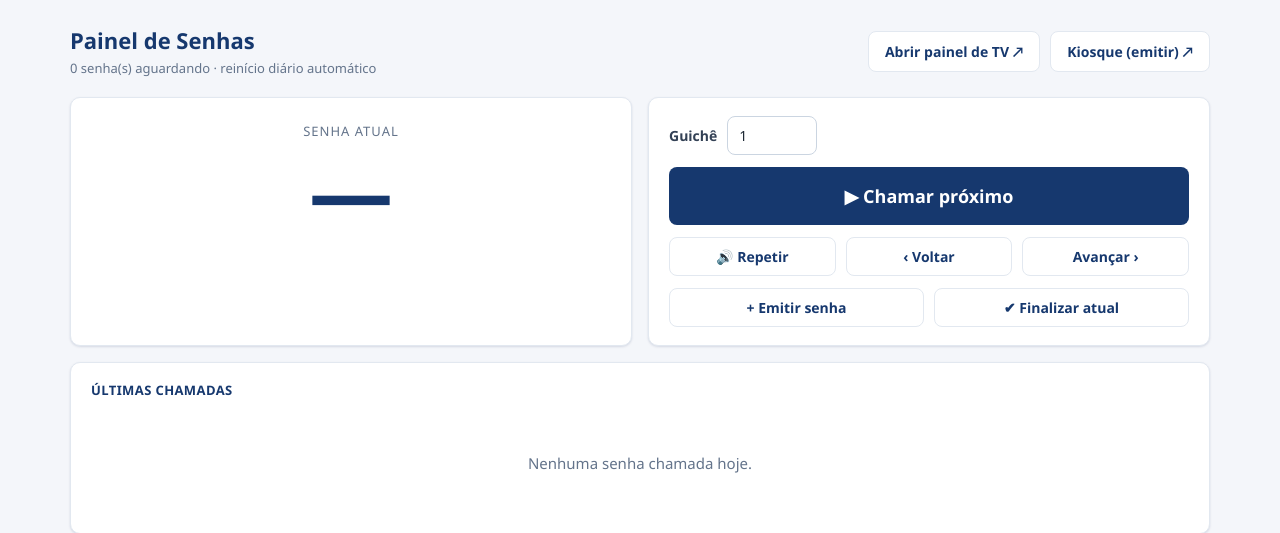
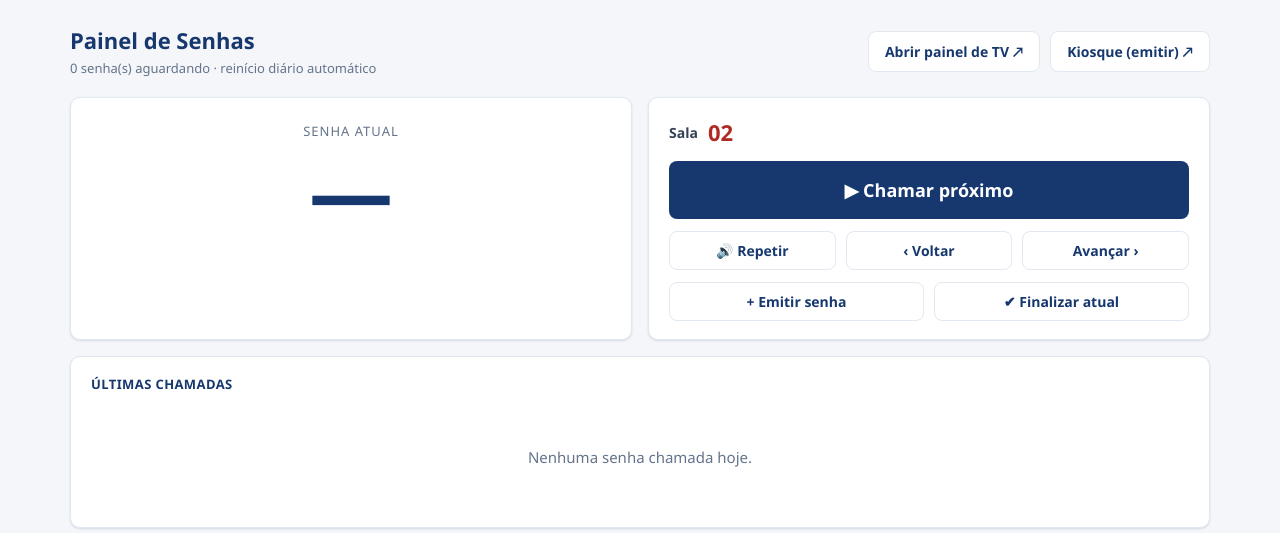
Before and after one commit to juninhojet-source/Jet_Python, a Django app: page /senhas/ in a window 1280 px wide. Shown: the part 113-646 px from the top of the page. Run offline with Django 5.2, Linux system fonts and the light colour scheme; the visitor is signed in with stand-in values (Sample User, id 1); data comes from the database, SQL or seed files in the repository; data that the repository does not hold is empty.

Commit message:
feat(senhas): fixa as chamadas de senha na Sala 02
- Todas as senhas MT sao chamadas para a Sala 02 (parametro
  SIGTRANS[SENHA_SALA_FIXA]=2). O painel do operador nao pede mais o
  numero: exibe a sala fixa e o 'Chamar proximo' ja usa a Sala 02.
- Terminologia 'Sala' (parametro SENHA_SALA_LABEL) no painel de TV, no
  painel do operador e no historico de chamadas.
- Estrutura pronta para reajuste futuro: definindo SENHA_SALA_FIXA=None,
  o seletor de sala volta a aparecer (mais de uma sala).
- Testes: chamada usa a sala fixa; com SENHA_SALA_FIXA=None permite
  escolher a sala. 45 no total.

Co-Authored-By: Claude Opus 4.8 <noreply@anthropic.com>
Claude-Session: https://claude.ai/code/session_01RwkWeeZuQzAXsxBUaQxZem

```diff
--- a/apps/senhas/views.py
+++ b/apps/senhas/views.py
@@ -1,4 +1,5 @@
 """Views do painel de senhas: controle (operador), painel de TV e kiosque."""
+from django.conf import settings
 from django.contrib.auth.mixins import LoginRequiredMixin
 from django.http import JsonResponse
 from django.shortcuts import redirect, render
@@ -11,11 +12,16 @@ from apps.accounts.mixins import EditorRequiredMixin
 from . import services
 
 
+def _sala_fixa():
+    return settings.SIGTRANS.get("SENHA_SALA_FIXA")
+
+
 def _estado_dict():
     e = services.estado()
     atual = e["atual"]
     return {
         "sequencia": e["painel"].sequencia,
+        "sala_label": settings.SIGTRANS.get("SENHA_SALA_LABEL", "Sala"),
         "atual": (
             {"codigo": atual.codigo, "guiche": atual.guiche} if atual else None
         ),
@@ -31,7 +37,10 @@ class OperadorView(EditorRequiredMixin, View):
 
     def get(self, request):
         ctx = services.estado()
-        ctx["guiche"] = request.session.get("guiche", 1)
+        fixa = _sala_fixa()
+        ctx["sala_fixa"] = fixa
+        ctx["sala_label"] = settings.SIGTRANS.get("SENHA_SALA_LABEL", "Sala")
+        ctx["guiche"] = fixa if fixa else request.session.get("guiche", 1)
         return render(request, "senhas/operador.html", ctx)
 
     def post(self, request):
@@ -39,8 +48,12 @@ class OperadorView(EditorRequiredMixin, View):
         if acao == "emitir":
             services.emitir_senha()
         elif acao == "chamar":
-            guiche = int(request.POST.get("guiche") or request.session.get("guiche", 1))
-            request.session["guiche"] = guiche
+            fixa = _sala_fixa()
+            if fixa:
+                guiche = int(fixa)
+            else:
+                guiche = int(request.POST.get("guiche") or request.session.get("guiche", 1))
+                request.session["guiche"] = guiche
             services.chamar_proximo(guiche)
         elif acao == "repetir":
             services.repetir()
--- a/config/settings.py
+++ b/config/settings.py
@@ -209,6 +209,11 @@ SIGTRANS = {
     "AGENDA_LIMITE_DIARIO": None,  # None = sem limite diário de agendamentos
     "SENHA_MAX": 50,        # senhas de MT-01 a MT-50, reiniciando em seguida
     "SENHA_PREFIXO": "MT",  # MT = Marcação de Transporte
+    # Sala/guichê fixo para as chamadas de senha. Enquanto houver apenas uma
+    # sala, todas as chamadas vão para a Sala 02. Para reativar a escolha (mais
+    # salas no futuro), defina como None.
+    "SENHA_SALA_FIXA": 2,
+    "SENHA_SALA_LABEL": "Sala",
 }
 
 # --- Identidade institucional (branding) -------------------------------------
--- a/static/css/sigtrans.css
+++ b/static/css/sigtrans.css
@@ -181,6 +181,7 @@ td.nowrap .btn { margin-left: 4px; }
 .senha-controls { display: flex; flex-direction: column; gap: 12px; }
 .guiche-row { display: flex; align-items: center; gap: 10px; }
 .guiche-row label { font-weight: 600; font-size: 14px; color: #334155; }
+.sala-fixa { font-size: 22px; font-weight: 800; color: var(--red); font-variant-numeric: tabular-nums; }
 .btn-block { width: 100%; justify-content: center; }
 .senha-controls .btn-primary { font-size: 18px; padding: 16px; }
 .btn-row { display: flex; gap: 10px; }
--- a/templates/senhas/operador.html
+++ b/templates/senhas/operador.html
@@ -17,15 +17,20 @@
   <div class="card"><div class="card-body senha-atual-box">
     <div class="lbl">Senha atual</div>
     <div class="senha-num">{% if atual %}{{ atual.codigo }}{% else %}—{% endif %}</div>
-    <div class="senha-gui">{% if atual and atual.guiche %}Guichê {{ atual.guiche|stringformat:"02d" }}{% else %}&nbsp;{% endif %}</div>
+    <div class="senha-gui">{% if atual and atual.guiche %}{{ sala_label }} {{ atual.guiche|stringformat:"02d" }}{% else %}&nbsp;{% endif %}</div>
   </div></div>
 
   <div class="card"><div class="card-body">
     <form method="post" class="senha-controls">
       {% csrf_token %}
       <div class="guiche-row">
-        <label for="guiche">Guichê</label>
-        <input type="number" name="guiche" id="guiche" min="1" max="99" value="{{ guiche }}" class="campo" style="width:90px">
+        {% if sala_fixa %}
+          <label>{{ sala_label }}</label>
+          <span class="sala-fixa">{{ sala_fixa|stringformat:"02d" }}</span>
+        {% else %}
+          <label for="guiche">{{ sala_label }}</label>
+          <input type="number" name="guiche" id="guiche" min="1" max="99" value="{{ guiche }}" class="campo" style="width:90px">
+        {% endif %}
       </div>
       <button class="btn btn-primary btn-block" name="acao" value="chamar" type="submit">▶ Chamar próximo</button>
       <div class="btn-row">
@@ -48,7 +53,7 @@
     {% for s in ultimas %}
     <div class="chamada-chip">
       <div class="c-num">{{ s.codigo }}</div>
-      <div class="c-gui">Guichê {{ s.guiche|stringformat:"02d" }}</div>
+      <div class="c-gui">{{ sala_label }} {{ s.guiche|stringformat:"02d" }}</div>
       <div class="c-hora">{{ s.chamada_em|time:"H:i" }}</div>
     </div>
     {% endfor %}
--- a/templates/senhas/painel_tv.html
+++ b/templates/senhas/painel_tv.html
@@ -58,12 +58,12 @@
     function render(d) {
       document.getElementById("senha").textContent = d.atual ? d.atual.codigo : "—";
       document.getElementById("guiche").textContent =
-        d.atual && d.atual.guiche ? "GUICHÊ " + String(d.atual.guiche).padStart(2, "0") : " ";
+        d.atual && d.atual.guiche ? (d.sala_label || "Sala").toUpperCase() + " " + String(d.atual.guiche).padStart(2, "0") : " ";
       const ul = document.getElementById("ultimas");
       ul.innerHTML = "";
       d.ultimas.forEach(s => {
         const li = document.createElement("li");
-        li.innerHTML = `<span class="u-cod">${s.codigo}</span><span class="u-gui">Guichê ${String(s.guiche || "").padStart(2, "0")}</span>`;
+        li.innerHTML = `<span class="u-cod">${s.codigo}</span><span class="u-gui">${d.sala_label || "Sala"} ${String(s.guiche || "").padStart(2, "0")}</span>`;
         ul.appendChild(li);
       });
     }
```
Also changed, not shown: apps/senhas/tests.py (+13 -3 lines).
